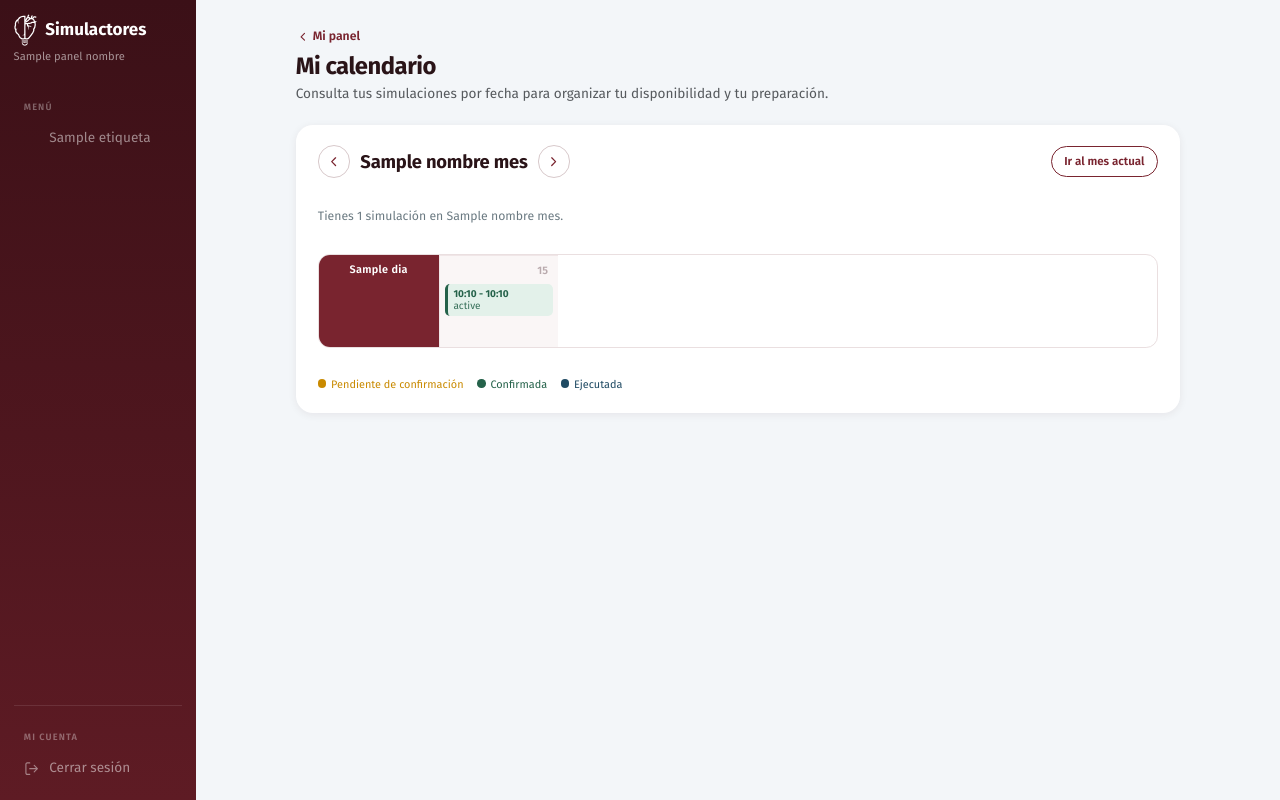
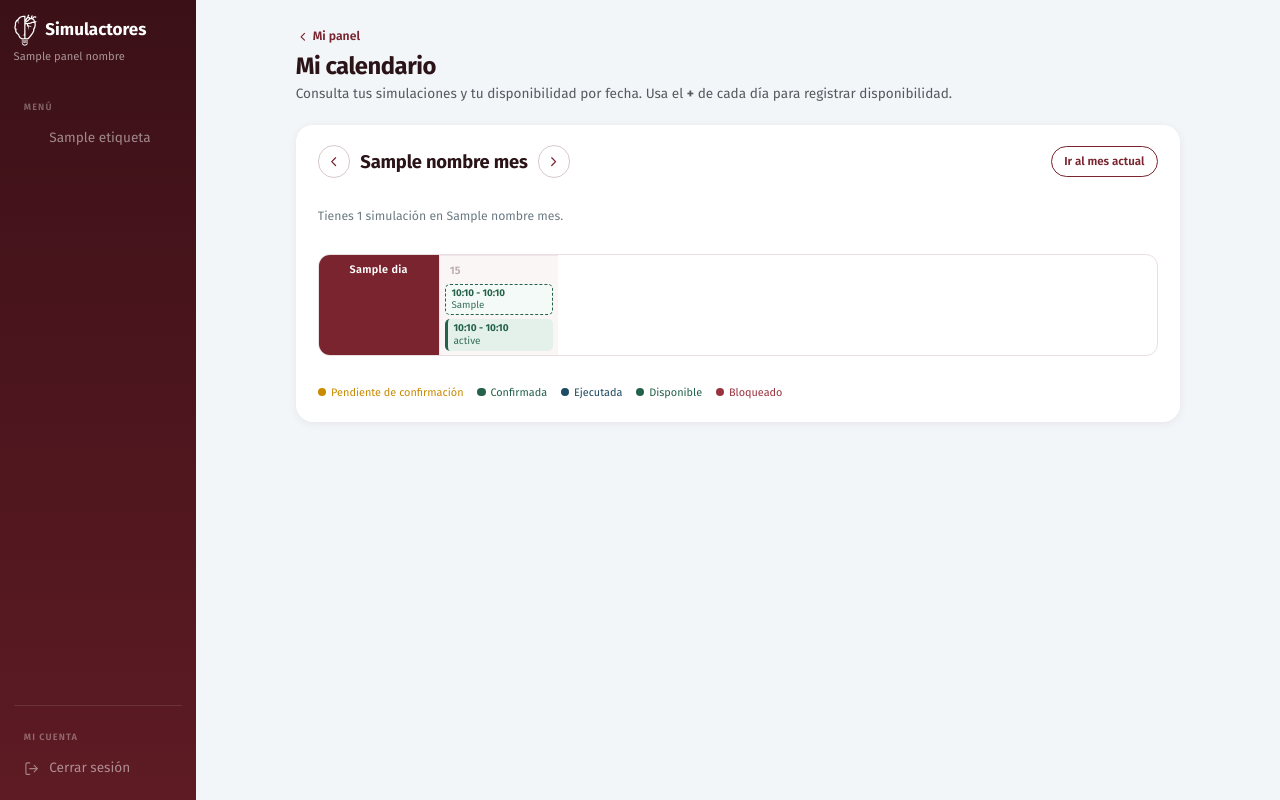
Before and after one commit to Emurillo26/SimGest, a Django app: template simulactores/templates/simulactores/calendario_actor.html in a window 1280 px wide. Run offline with Django 5.2, Linux system fonts and the light colour scheme; data comes from the database, SQL or seed files in the repository; tables that the repository leaves empty hold one stand-in row (values such as "Sample post"); the template is opened without the code that fills it: values that come from a table or form of the project are taken from there, most other values are stand-ins (such as "Sample title", 1, 10 or a date in 2020).

Commit message:
HU-36: disponibilidad visible en el calendario del actor, precarga de fecha y pruebas de correo duplicado

```diff
--- a/simulactores/static/simulactores/css/calendario.css
+++ b/simulactores/static/simulactores/css/calendario.css
@@ -150,3 +150,59 @@
 .cal-leyenda .l-pe { color: #C98A00; }
 .cal-leyenda .l-ok { color: #25624A; }
 .cal-leyenda .l-co { color: #1F4A63; }
+
+/* ---------- Disponibilidad dentro del calendario (HU-36) ---------- */
+.cal-cabecera {
+  display: flex;
+  align-items: center;
+  justify-content: space-between;
+}
+
+.cal-mas {
+  width: 22px;
+  height: 22px;
+  display: inline-flex;
+  align-items: center;
+  justify-content: center;
+  border-radius: 50%;
+  font-size: 1rem;
+  line-height: 1;
+  font-weight: 700;
+  color: var(--vino);
+  text-decoration: none;
+  opacity: 0;
+  transition: opacity .12s ease, background .12s ease;
+}
+.cal-celda:hover .cal-mas,
+.cal-mas:focus { opacity: 1; }
+.cal-mas:hover { background: var(--vino); color: #fff; }
+.cal-mas-texto {
+  width: auto;
+  height: auto;
+  padding: .1rem .55rem;
+  margin-left: .5rem;
+  opacity: 1;
+  font-size: .75rem;
+  border: 1px solid var(--vino);
+  border-radius: 999px;
+}
+
+.cal-bloque {
+  display: block;
+  text-decoration: none;
+  font-size: .72rem;
+  line-height: 1.2;
+  padding: .2rem .4rem;
+  border-radius: 6px;
+  border: 1px dashed currentColor;
+  background: #fff;
+}
+.cal-bloque strong { display: block; font-weight: 700; }
+.cal-bloque span { display: block; opacity: .9; }
+.cal-bloque.cal-di { color: #25624A; background: #F4FAF7; }
+.cal-bloque.cal-bl { color: #9A3340; background: #FBF1F2; }
+a.cal-bloque:hover { box-shadow: 0 2px 6px rgba(42, 20, 24, .15); }
+.cal-agenda-dia .cal-bloque { font-size: .85rem; padding: .45rem .65rem; margin-bottom: .35rem; }
+
+.cal-leyenda .l-di { color: #25624A; }
+.cal-leyenda .l-bl { color: #9A3340; }
--- /dev/null
+++ b/simulactores/templates/simulactores/_calendario_bloque.html
@@ -0,0 +1,12 @@
+{# Bloque de disponibilidad dentro del calendario del actor (HU-36). Variables: bloque, dia #}
+{% if dia.puede_registrar %}
+  <a href="{% url 'simulactores:editar_disponibilidad' bloque.pk %}" class="cal-bloque {% if bloque.tipo_bloque == 'Bloqueado' %}cal-bl{% else %}cal-di{% endif %}" title="Editar bloque">
+    <strong>{{ bloque.hora_inicio|time:"H:i" }} - {{ bloque.hora_fin|time:"H:i" }}</strong>
+    <span>{{ bloque.tipo_bloque }}</span>
+  </a>
+{% else %}
+  <div class="cal-bloque {% if bloque.tipo_bloque == 'Bloqueado' %}cal-bl{% else %}cal-di{% endif %}">
+    <strong>{{ bloque.hora_inicio|time:"H:i" }} - {{ bloque.hora_fin|time:"H:i" }}</strong>
+    <span>{{ bloque.tipo_bloque }}</span>
+  </div>
+{% endif %}
--- a/simulactores/templates/simulactores/calendario_actor.html
+++ b/simulactores/templates/simulactores/calendario_actor.html
@@ -20,7 +20,7 @@
         <div>
           <a href="{% url 'simulactores:dashboard_actor' %}" class="panel-volver"><svg viewBox="0 0 24 24" fill="none" stroke="currentColor" stroke-width="2" stroke-linecap="round" stroke-linejoin="round" aria-hidden="true"><path d="M15 6l-6 6 6 6"/></svg>Mi panel</a>
           <h1>Mi calendario</h1>
-          <p class="text-muted mb-0">Consulta tus simulaciones por fecha para organizar tu disponibilidad y tu preparación.</p>
+          <p class="text-muted mb-0">Consulta tus simulaciones y tu disponibilidad por fecha. Usa el <strong>+</strong> de cada día para registrar disponibilidad.</p>
         </div>
       </header>
 
@@ -67,7 +67,15 @@
             {% for semana in semanas %}
               {% for dia in semana %}
                 <div class="cal-celda{% if not dia.en_mes %} fuera{% endif %}{% if dia.es_hoy %} hoy{% endif %}" role="gridcell">
-                  <span class="cal-num">{{ dia.fecha.day }}</span>
+                  <span class="cal-cabecera">
+                    {% if dia.puede_registrar %}
+                      <a href="{% url 'simulactores:mi_disponibilidad' %}?fecha={{ dia.fecha|date:'Y-m-d' }}" class="cal-mas" title="Registrar disponibilidad el {{ dia.fecha|date:'d/m/Y' }}" aria-label="Registrar disponibilidad el {{ dia.fecha|date:'d/m/Y' }}">+</a>
+                    {% endif %}
+                    <span class="cal-num">{{ dia.fecha.day }}</span>
+                  </span>
+                  {% for bloque in dia.bloques %}
+                    {% include 'simulactores/_calendario_bloque.html' %}
+                  {% endfor %}
                   {% for asignacion in dia.eventos %}
                     <a href="{% url 'simulactores:detalle_simulacion_actor' asignacion.solicitud.uuid %}"
                        class="cal-evento {% if asignacion.estado == 'Pendiente' %}cal-pe{% elif asignacion.estado == 'Confirmada' %}cal-ok{% else %}cal-co{% endif %}"
@@ -83,10 +91,18 @@
 
           {# Agenda del mes (pantallas pequeñas) #}
           <div class="d-md-none">
-            {% for bloque in agenda %}
+            {% for dia_agenda in agenda %}
               <div class="cal-agenda-dia">
-                <h3>{{ bloque.etiqueta }}</h3>
-                {% for asignacion in bloque.eventos %}
+                <h3>
+                  {{ dia_agenda.etiqueta }}
+                  {% if dia_agenda.puede_registrar %}
+                    <a href="{% url 'simulactores:mi_disponibilidad' %}?fecha={{ dia_agenda.fecha|date:'Y-m-d' }}" class="cal-mas cal-mas-texto">+ Disponibilidad</a>
+                  {% endif %}
+                </h3>
+                {% for bloque in dia_agenda.bloques %}
+                  {% include 'simulactores/_calendario_bloque.html' with dia=dia_agenda %}
+                {% endfor %}
+                {% for asignacion in dia_agenda.eventos %}
                   <a href="{% url 'simulactores:detalle_simulacion_actor' asignacion.solicitud.uuid %}"
                      class="cal-evento {% if asignacion.estado == 'Pendiente' %}cal-pe{% elif asignacion.estado == 'Confirmada' %}cal-ok{% else %}cal-co{% endif %}">
                     <strong>{{ asignacion.solicitud.hora_inicio|time:"H:i" }} - {{ asignacion.solicitud.hora_fin|time:"H:i" }}</strong>
@@ -95,7 +111,7 @@
                 {% endfor %}
               </div>
             {% empty %}
-              <div class="alert alert-info mb-0">No tienes simulaciones en este mes.</div>
+              <div class="alert alert-info mb-0">No tienes simulaciones ni bloques de disponibilidad en este mes.</div>
             {% endfor %}
           </div>
 
@@ -103,6 +119,8 @@
             <span class="l-pe"><i></i>Pendiente de confirmación</span>
             <span class="l-ok"><i></i>Confirmada</span>
             <span class="l-co"><i></i>Ejecutada</span>
+            <span class="l-di"><i></i>Disponible</span>
+            <span class="l-bl"><i></i>Bloqueado</span>
           </div>
 
         </section>
```
Also changed, not shown: simulactores/disponibilidad_views.py (+11 -1 lines), simulactores/tests_calendario.py (+99 -0 lines).
